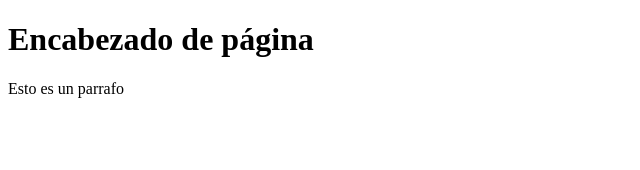
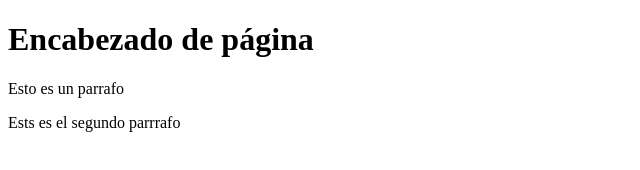
Before and after one commit to rsalesbeltra/29Octubre, a plain HTML site: page index.html in a window 1280 px wide. Shown: the whole page, without its empty margins (0-640 px from the left). Drawn offline with Linux system fonts and the light colour scheme.

Commit message:
Segunado parrafo anadido

```diff
--- a/index.html
+++ b/index.html
@@ -9,5 +9,6 @@
 <body>
     <h1>Encabezado de página</h1>
     <p>Esto es un parrafo</p>
+    <p>Ests es el segundo parrrafo</p>
 </body>
 </html>
```
